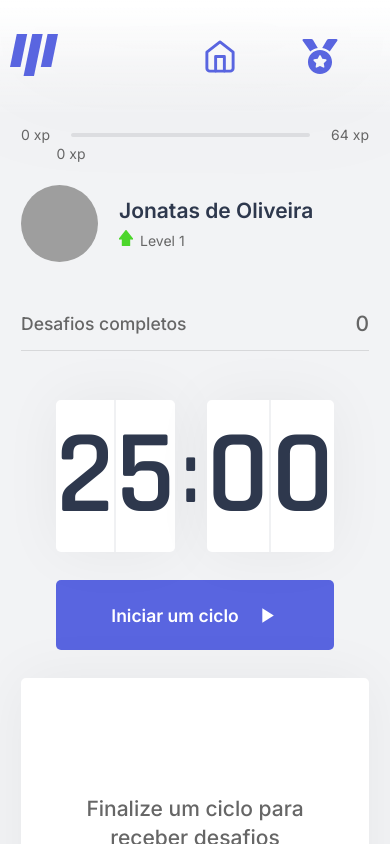
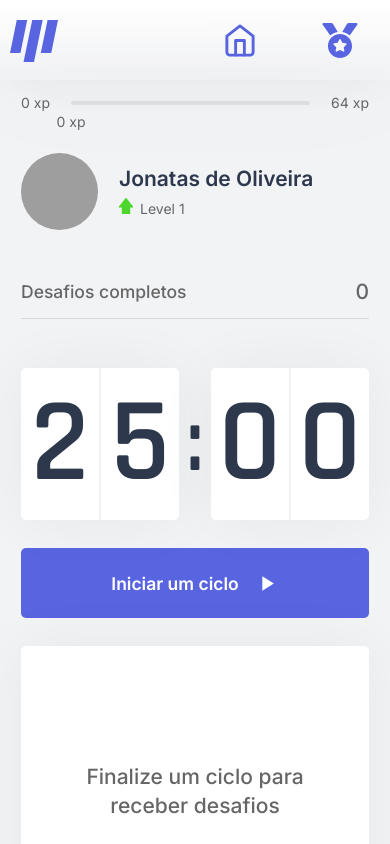
Before and after one commit to jonatasoc/nlw_moveit, a Next.js app: page / in a window 390 px wide. Shown: the top 844 px of the page. Built offline with nearby package versions, Linux system fonts and the light colour scheme; grey boxes are pictures that could not be loaded.

Commit message:
Fix style of logo on mobile

```diff
--- a/src/components/Countdown/styles.ts
+++ b/src/components/Countdown/styles.ts
@@ -26,7 +26,7 @@ export const Container = styled.div`
   color: var(--title);
 
   @media (max-width: 768px) {
-    width: 80%;
+    width: 100%;
     margin: 0 auto;
   }
 
@@ -85,7 +85,7 @@ export const CountdownButton = styled.button`
   transition: background-color 0.2s;
 
   @media (max-width: 768px) {
-    width: 80%;
+    width: 100%;
     margin: 0 auto;
     margin-top: 2rem;
   }
--- a/src/components/Sidebar/styles.ts
+++ b/src/components/Sidebar/styles.ts
@@ -11,9 +11,8 @@ export const Container = styled.aside`
   background: linear-gradient(180deg, #ffffff 0%, rgba(255, 255, 255, 0) 100%);
   filter: drop-shadow(0px 0px 60px rgba(0, 0, 0, 0.05));
 
-  img {
+  div:first-child {
     width: 48px;
-    margin: 0 auto;
     position: absolute;
     top: 20px;
   }
@@ -46,10 +45,12 @@ export const Container = styled.aside`
 
   @media (max-width: 768px) {
     width: 100%;
-    height: 112px;
+    height: 80px;
 
     flex-direction: row;
     justify-content: space-between;
+
+    box-shadow: 0 0 60px rgba(0, 0, 0, 0.05);
 
     img {
       margin-left: 10px;
@@ -75,9 +76,6 @@ export const Container = styled.aside`
       svg:first-child {
         margin-bottom: 0;
       }
-      svg:last-child {
-        margin-right: 20px;
-      }
     }
   }
 `;
```
